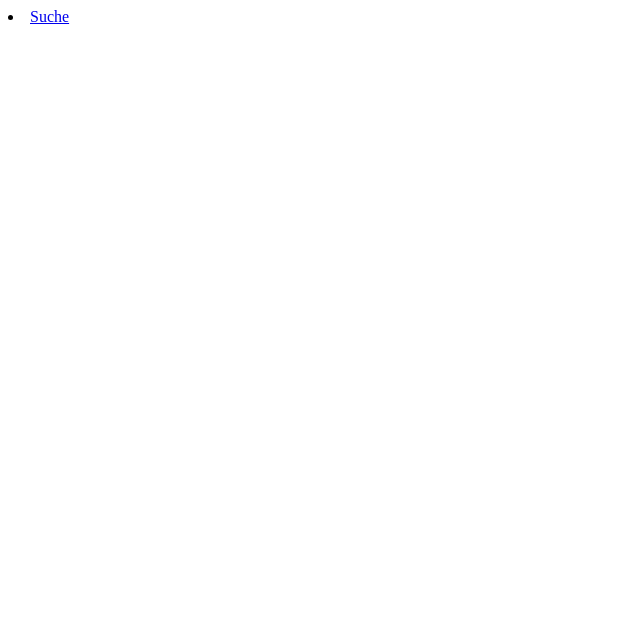
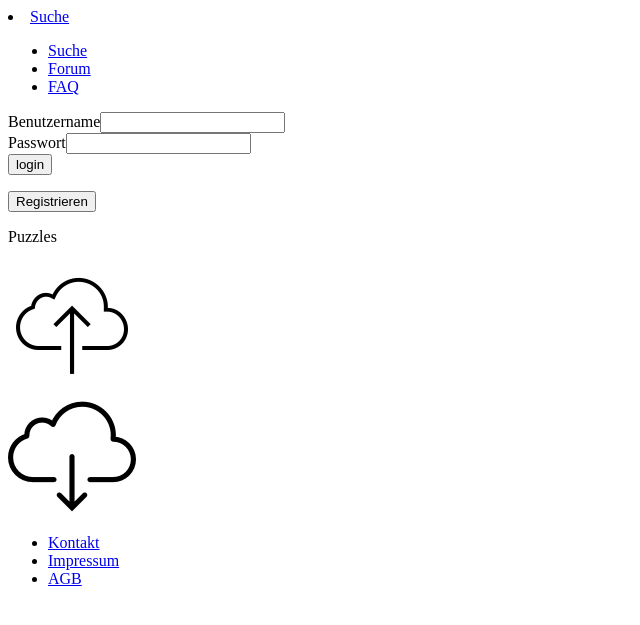
Before and after one commit to lukt0301/Puzzles, a PHP site: page / in a window 1280 px wide. Before the commit the part shown is almost empty. Shown: the top 625 px of the page, without its empty margins (0-640 px from the left). Run offline with PHP 8.4, Linux system fonts and the light colour scheme.

Commit message:
Abgefuckter Scheiß

```diff
--- a/index.php
+++ b/index.php
@@ -1,3 +1,58 @@
+<html>
+	<head>
+		<link rel="stylesheet" type="text/css" href="index.css">
+		<title>Puzzles</title>
+
 	</head>
+	<body>
+
+		<! Kopfzeile mit Links !>
 		<div id = "menue">
 			<li><a href="./sites/search.php">Suche</a></li>
+			<ul>
+			<li><a href="./sites/search.php">Suche</a></li>
+			<li><a href="./sites/forum.php">Forum</a></li>
+			<li><a href="./sites/faq.php">FAQ</a></li>
+			</ul>
+		</div>
+
+		<! Profil/Login anzeige !>
+		<div id = "profile">
+			<form action = "./sites/login.php" method = "post">
+				Benutzername<input type = "text" name = "user"><br />
+				Passwort<input type = "text" name = "pass"><br />
+				<input type = "submit" value = "login">
+			</form>
+			<form action = "./sites/register.php" method = "post">
+				<input type = "submit" value = "Registrieren">
+			</form>
+		</div>
+
+
+		<div id = "content">
+			<p>Puzzles</p>
+		</div>
+
+		<! Upload Button verlinkt !>
+		<div id = "upload">
+			<a href="./sites/upload.php"><img src="./icons/upload.png" width = "128px" hight = "128px"></a></a>
+
+		</div>
+
+		<! Download Button verlinkt !>
+		<div id = "download">
+			<a href="./sites/download.php"><img src="./icons/download.png" width = "128px" hight = "128px"></a></a>
+		</div>
+
+		<! Footer einrichten AGBs etc... !>
+		<div id = "footer">
+			<ul>
+				<li><a href="./sites/contact.php">Kontakt</a></li>
+				<li><a href="./sites/imprint.php">Impressum</a></li>
+				<li><a href="./sites/agb.php">AGB</a></li>
+			</ul>
+		</div>
+	</body>
+
+
+</html>
```
